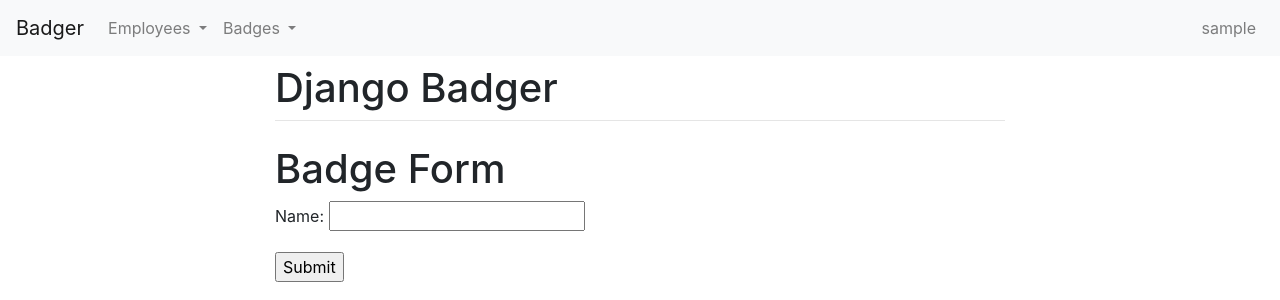
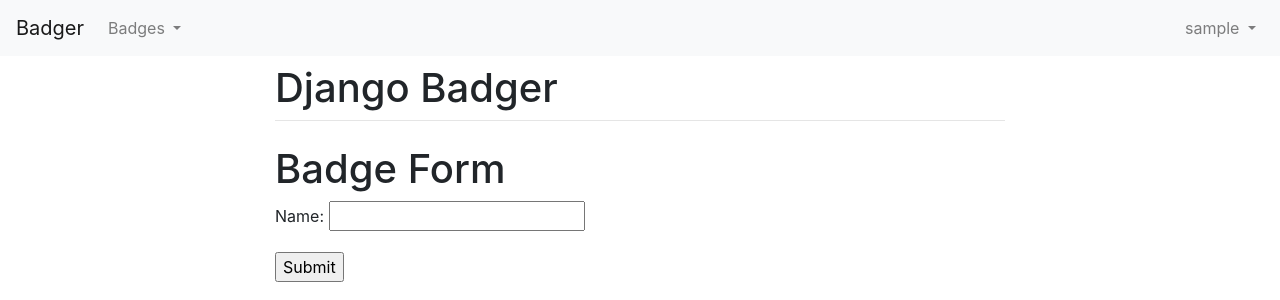
Before and after one commit to philratcliffe/django_badger, a Django app: page /badger/badge_create/ in a window 1280 px wide. Shown: the top 300 px of the page. Run offline with Django 3.2, Linux system fonts and the light colour scheme; the visitor is signed in with stand-in values (Sample User, id 1); some libraries are stand-ins or nearby versions.

Commit message:
Update main menu

```diff
--- a/templates/base.html
+++ b/templates/base.html
@@ -32,16 +32,6 @@
             <li class="nav-item dropdown">
                 <a class="nav-link dropdown-toggle" href="{% url 'badger:employee_list' %}" id="navbarDropdownMenuLink"
                    data-toggle="dropdown" aria-haspopup="true" aria-expanded="false">
-                    Employees
-                </a>
-                <div class="dropdown-menu" aria-labelledby="navbarDropdownMenuLink">
-                    <a class="dropdown-item" href="{% url 'badger:employee_list' %}">List</a>
-                    <a class="dropdown-item" href="{% url 'badger:employee_create' %}">Create</a>
-                </div>
-            </li>
-            <li class="nav-item dropdown">
-                <a class="nav-link dropdown-toggle" href="{% url 'badger:employee_list' %}" id="navbarDropdownMenuLink"
-                   data-toggle="dropdown" aria-haspopup="true" aria-expanded="false">
                     Badges
                 </a>
                 <div class="dropdown-menu" aria-labelledby="navbarDropdownMenuLink">
@@ -50,11 +40,20 @@
                 </div>
             </li>
         </ul>
+        {% if user.is_authenticated %}
         <ul class="navbar-nav ml-auto">
-            <li class="nav-item">
-                <a class="nav-link" href="/accounts/logout/">{{ user.username }}</a>
+            <li class="nav-item dropdown">
+                <a class="nav-link dropdown-toggle" href="{% url 'users:user_profile' %}" id="navbarDropdownMenuLink"
+                   data-toggle="dropdown" aria-haspopup="true" aria-expanded="false">
+                   {{user.username}}
+                </a>
+                <div class="dropdown-menu" aria-labelledby="navbarDropdownMenuLink">
+                    <a class="dropdown-item" href="/accounts/logout/">Logout</a>
+                    <a class="dropdown-item" href="{% url 'users:user_profile' %}">Profile</a>
+                </div>
             </li>
         </ul>
+        {% endif %}
     </div>
 </nav>
 
```
